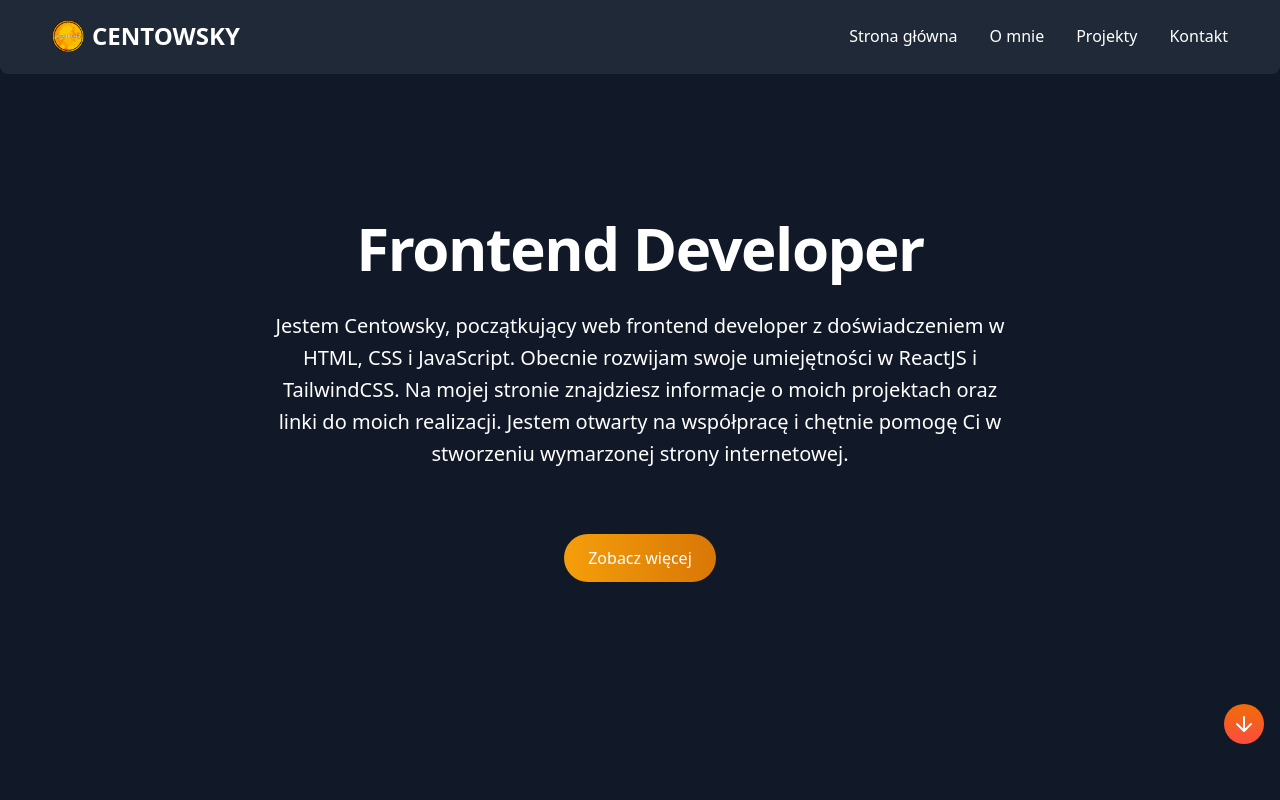
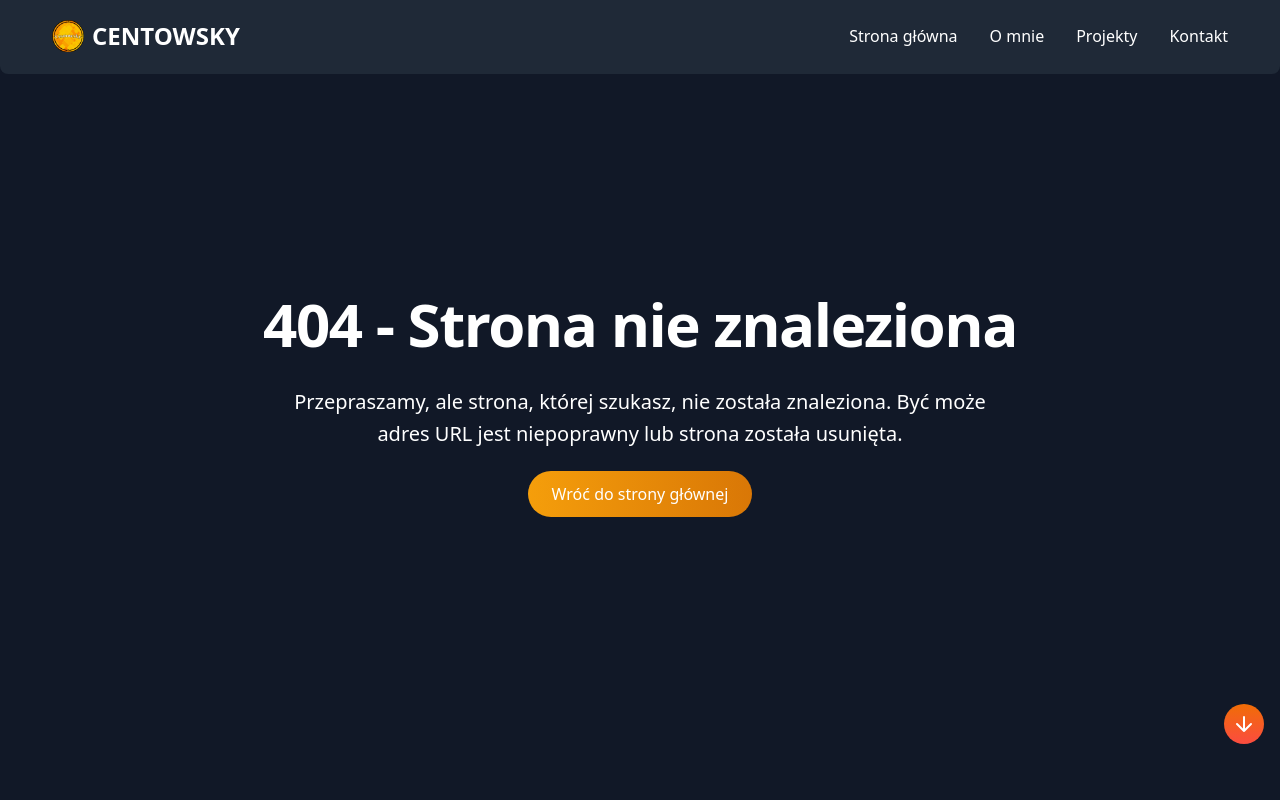
Before and after one commit to Centowsky/Portfolio, a React (Create React App) app: page /about in a window 1280 px wide. Shown: the top 800 px of the page. Built offline with nearby package versions, Linux system fonts and the light colour scheme.

Commit message:
Update routes and add 404 page (generated by useblackbox.ai )

```diff
--- a/src/App.tsx
+++ b/src/App.tsx
@@ -4,6 +4,7 @@ import { Route, Routes } from "react-router-dom";
 import Footer from "./components/Footer";
 import NavbarHeader from "./components/NavbarHeader";
 import ScrollDownButton from "./components/ScrollDownButton";
+import ErrorPage from "./pages/NotFound";
 
 import Page from "./pages/Page";
 import "./styles/App.scss";
@@ -15,13 +16,9 @@ function App() {
     <div className="App">
       <NavbarHeader />
       <Routes>
+        <Route index element={<Page />} />
         <Route path="/" element={<Page />} />
-        <Route path="/portfolio" element={<Page />} />
-        <Route path="*" element={<Page />} />
-        {/* <Route path="/home" element={<Page />} /> */}
-        {/* <Route path="about" element={<About />} />
-        <Route path="projects" element={<Projects />} />
-        <Route path="contact" element={<Contact />} /> */}
+        <Route path="*" element={<ErrorPage />} />
       </Routes>
       <Footer />
       <ScrollDownButton />
--- /dev/null
+++ b/src/pages/NotFound.tsx
@@ -0,0 +1,33 @@
+import React from "react";
+
+export default function NotFound(): JSX.Element {
+  return (
+    <section className="bg-gray-900 h-screen flex flex-col justify-center items-center relative text-white z-0">
+      <div className="max-w-3xl mx-auto text-center">
+        <h1
+          className="text-6xl font-bold mb-8 tracking-tight"
+          data-aos="zoom-in-down"
+          data-aos-delay="200"
+        >
+          404 - Strona nie znaleziona
+        </h1>
+        <p
+          className="text-xl leading-8 mb-8 px-4"
+          data-aos="fade-left"
+          data-aos-delay="1000"
+        >
+          Przepraszamy, ale strona, której szukasz, nie została znaleziona. Być
+          może adres URL jest niepoprawny lub strona została usunięta.
+        </p>
+        <a
+          href="/"
+          className="mt-8 bg-gradient-to-r from-amber-500 to-amber-600 text-white py-3 px-6 rounded-full transition duration-500 hover:shadow-lg"
+          data-aos="fade-right"
+          data-aos-delay="1500"
+        >
+          Wróć do strony głównej
+        </a>
+      </div>
+    </section>
+  );
+}
```
